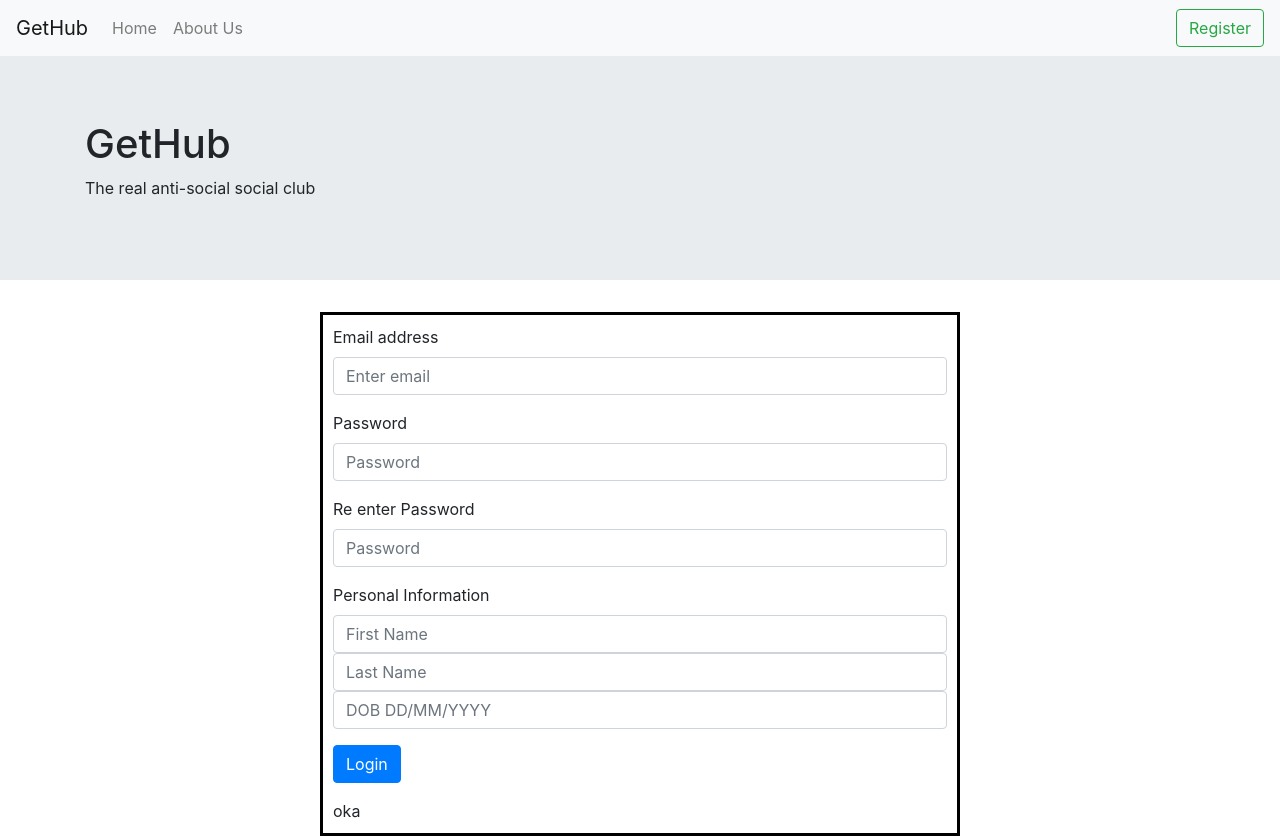
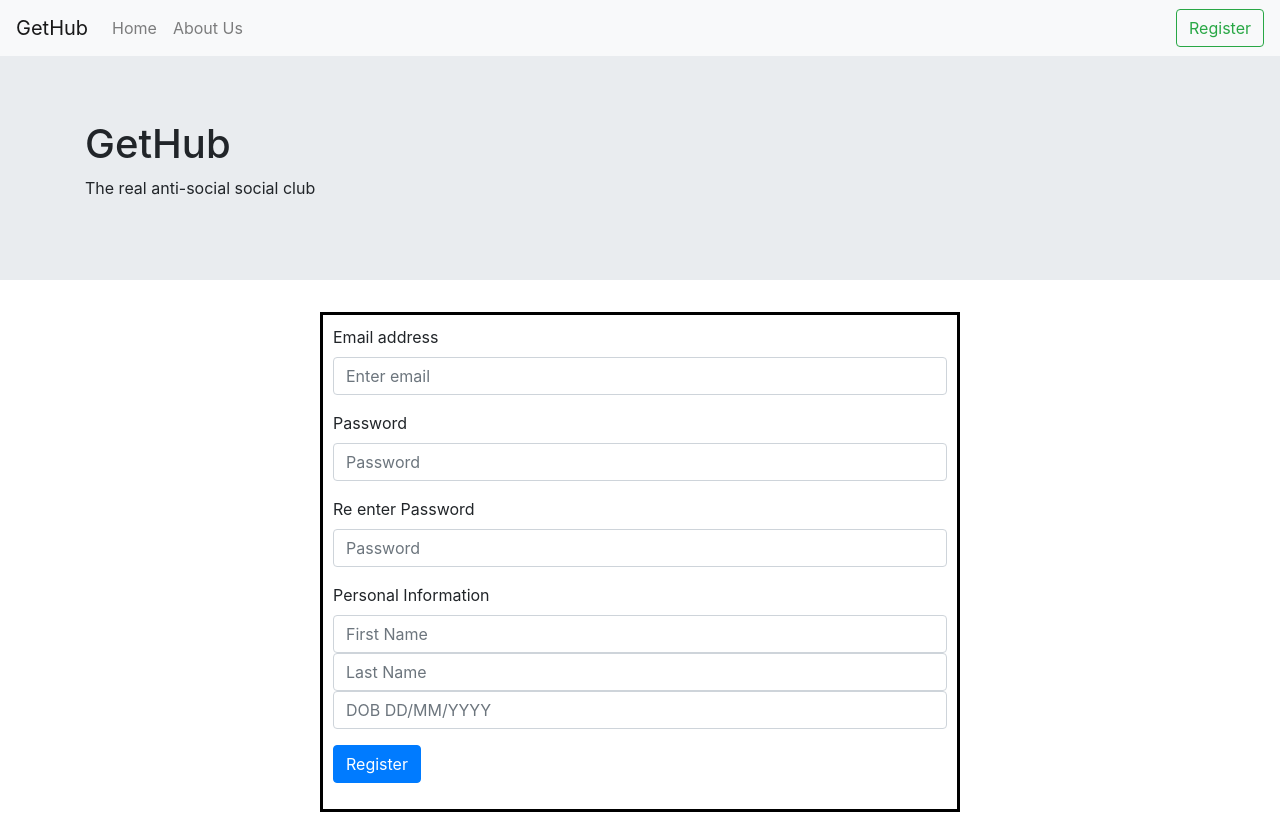
Before and after one commit to EddieXu123/CSDS341Project, a React (Create React App) app in the folder frontend/: page /Register in a window 1280 px wide. After the commit the page ends 812 px from the top, so only its background shows below. Built offline with nearby package versions, Linux system fonts and the light colour scheme.

Commit message:
more frontend if you change mind

```diff
--- a/frontend/src/App.js
+++ b/frontend/src/App.js
@@ -1,21 +1,24 @@
 import './App.css';
-import React from 'react';
+import React , {Component} from 'react';
 import 'bootstrap/dist/css/bootstrap.min.css';
 import NavigationBar from './components/NavigationBar';
 import Login from './components/Login';
+import LoginPage from './components/LoginPage';
 import Login_Jumbo from './components/Login_Jumbo';
 import { Register } from './components/register';
+import {BrowserRouter as Router, Route, Switch, Link, Redirect} from "react-router-dom";
 
-
-function App() {
-  return (
-    <div>
-      <NavigationBar/>
-      <Login_Jumbo/>
-      <Register/>
-
-    </div>
-  );
+class App extends Component{
+  render(){
+    return(
+      <Router>
+        <Switch>
+        <Route exact path = "/" component ={LoginPage}></Route>
+        <Route exact path = "/Register" component ={Register}></Route>
+        </Switch>
+      </Router>
+    )
+  }
 }
 
 export default App;
--- a/frontend/src/components/Login.js
+++ b/frontend/src/components/Login.js
@@ -1,6 +1,8 @@
 import React , {Component} from 'react';
 import {Navbar, Nav, Form, NavDropdown, FormControl, Button} from 'react-bootstrap';
 import '../App.css';
+import Login_Jumbo from './Login_Jumbo';
+import NavigationBar from './NavigationBar';
 
 export class Login extends Component{
     render(){
--- /dev/null
+++ b/frontend/src/components/LoginPage.js
@@ -0,0 +1,21 @@
+import React , {Component} from 'react';
+import {Navbar, Nav, Form, NavDropdown, FormControl, Button} from 'react-bootstrap';
+import '../App.css';
+import Login from './Login';
+import Login_Jumbo from './Login_Jumbo';
+import NavigationBar from './NavigationBar';
+
+export class LoginPage extends Component{
+    render(){
+        return(
+            <div>
+                <NavigationBar/>
+                <Login_Jumbo/>
+                <Login/>
+
+            </div>
+        );
+    }
+}
+
+export default LoginPage;
--- a/frontend/src/components/NavigationBar.js
+++ b/frontend/src/components/NavigationBar.js
@@ -11,10 +11,10 @@ export class NavigationBar extends Component{
                 <Navbar.Toggle aria-controls="basic-navbar-nav" />
                 <Navbar.Collapse id="basic-navbar-nav">
                     <Nav className="mr-auto">
-                    <Nav.Link href="#home">Home</Nav.Link>
+                    <Nav.Link href="/">Home</Nav.Link>
                     <Nav.Link href="#link">About Us</Nav.Link>
                     </Nav>
-                    <Button variant="outline-success">Register</Button>
+                    <Button variant="outline-success" href="/Register">Register</Button>
                 </Navbar.Collapse>
                 </Navbar>
             </div>
--- a/frontend/src/components/register.js
+++ b/frontend/src/components/register.js
@@ -1,10 +1,16 @@
 import React , {Component} from 'react';
 import {Navbar, Nav, Form, NavDropdown, FormControl, Button} from 'react-bootstrap';
 import '../App.css';
+import Login from './Login';
+import Login_Jumbo from './Login_Jumbo';
+import NavigationBar from './NavigationBar';
 
 export class Register extends Component{
     render(){
         return(
+            <div>
+            <NavigationBar/>
+            <Login_Jumbo/>
             <div class="login">
                 <Form>
                 <Form.Group controlId="formGroupEmail">
@@ -29,10 +35,11 @@ export class Register extends Component{
 
                 <Form.Group>
                 <Button variant="primary" type="submit" class="login_button">
-                    Login
+                    Register
                 </Button>
                 </Form.Group>
-                </Form>oka
+                </Form>
+            </div>
             </div>
         );
     }
```
